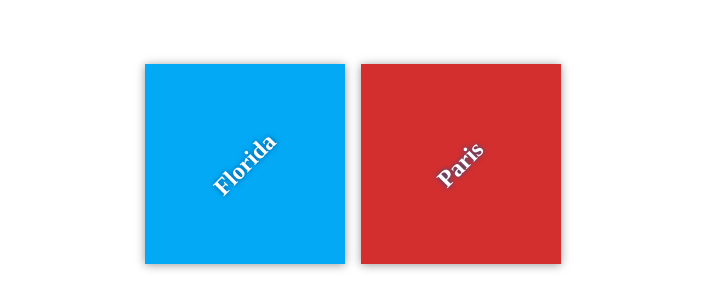
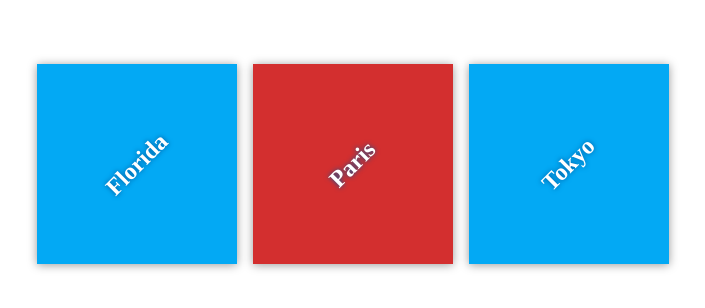
Before and after one commit to tseuren/my-travel-plans, a plain HTML site: page index.html in a window 1280 px wide. Shown: the part 236-544 px from the top of the page, without its empty margins (287-992 px from the left). Drawn offline with Linux system fonts and the light colour scheme.

Commit message:
Add Tokyo to destinations

```diff
--- a/index.html
+++ b/index.html
@@ -17,6 +17,10 @@
             <div class="destination" id="paris">
                 <h2>Paris</h2>
             </div>
+
+            <div class="destination" id="tokyo">
+              <h2>Tokyo</h2>
+            </div>
         </div>
     </div>
 
```
